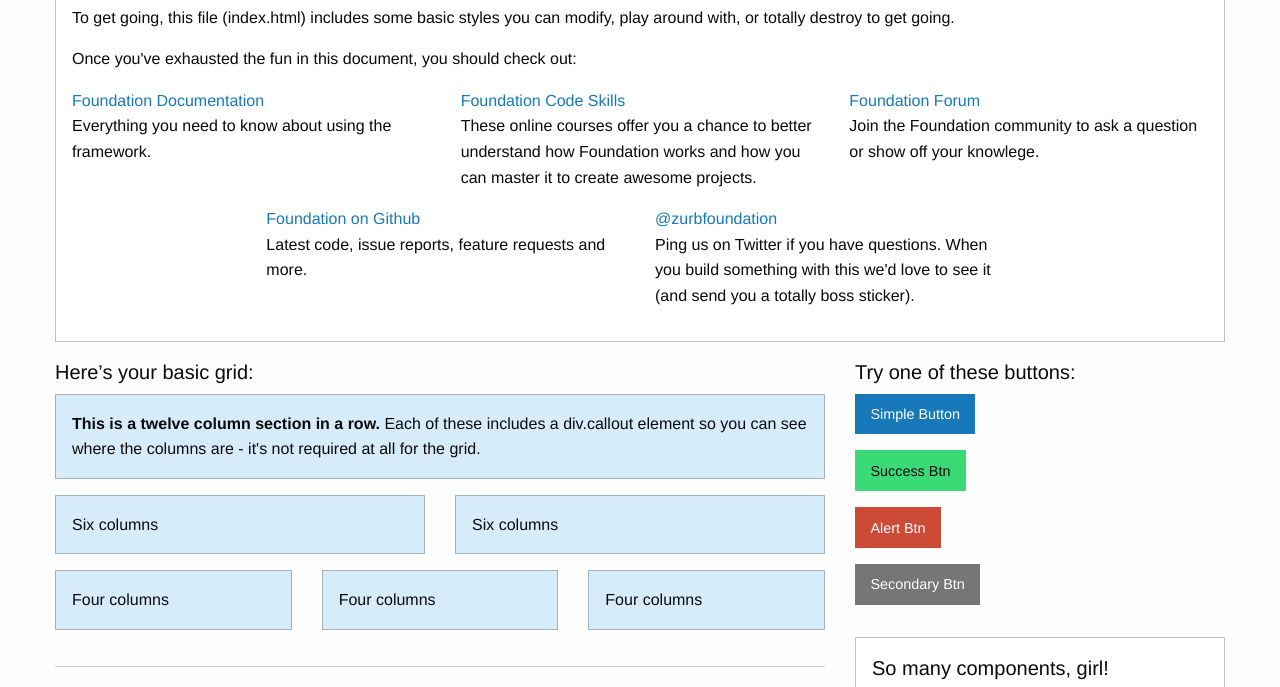
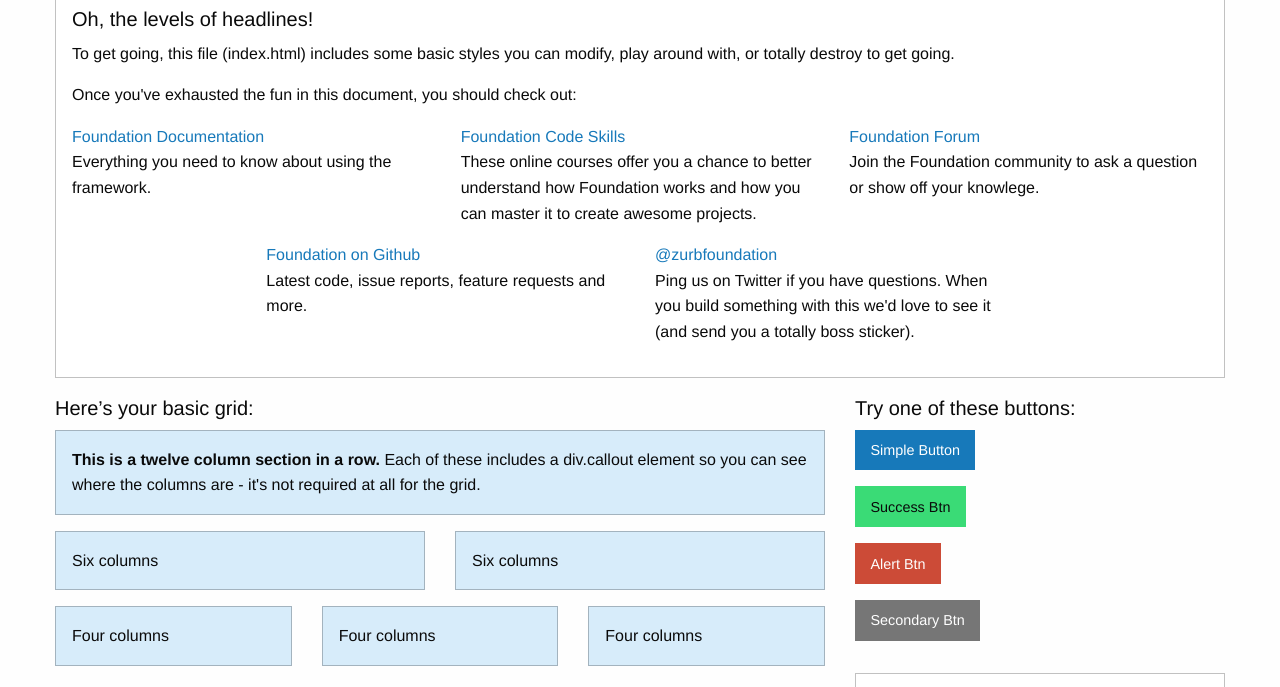
Before and after one commit to mtprell/found, a plain HTML site: page index.html in a window 1280 px wide. Shown: the part 246-933 px from the top of the page. Drawn offline with Linux system fonts and the light colour scheme.

Commit message:
added h5

```diff
--- a/index.html
+++ b/index.html
@@ -21,6 +21,7 @@
         <h2>Make this change!</h2>
         <h3>We&rsquo;re totally stoked you want to try Foundation! </h3>
         <h4> Here's a Subhead but I git interrupted so time to stash</h4>
+        <h5>Oh, the levels of headlines!</h5>
           <p>To get going, this file (index.html) includes some basic styles you can modify, play around with, or totally destroy to get going.</p>
           <p>Once you've exhausted the fun in this document, you should check out:</p>
           <div class="row">
```
